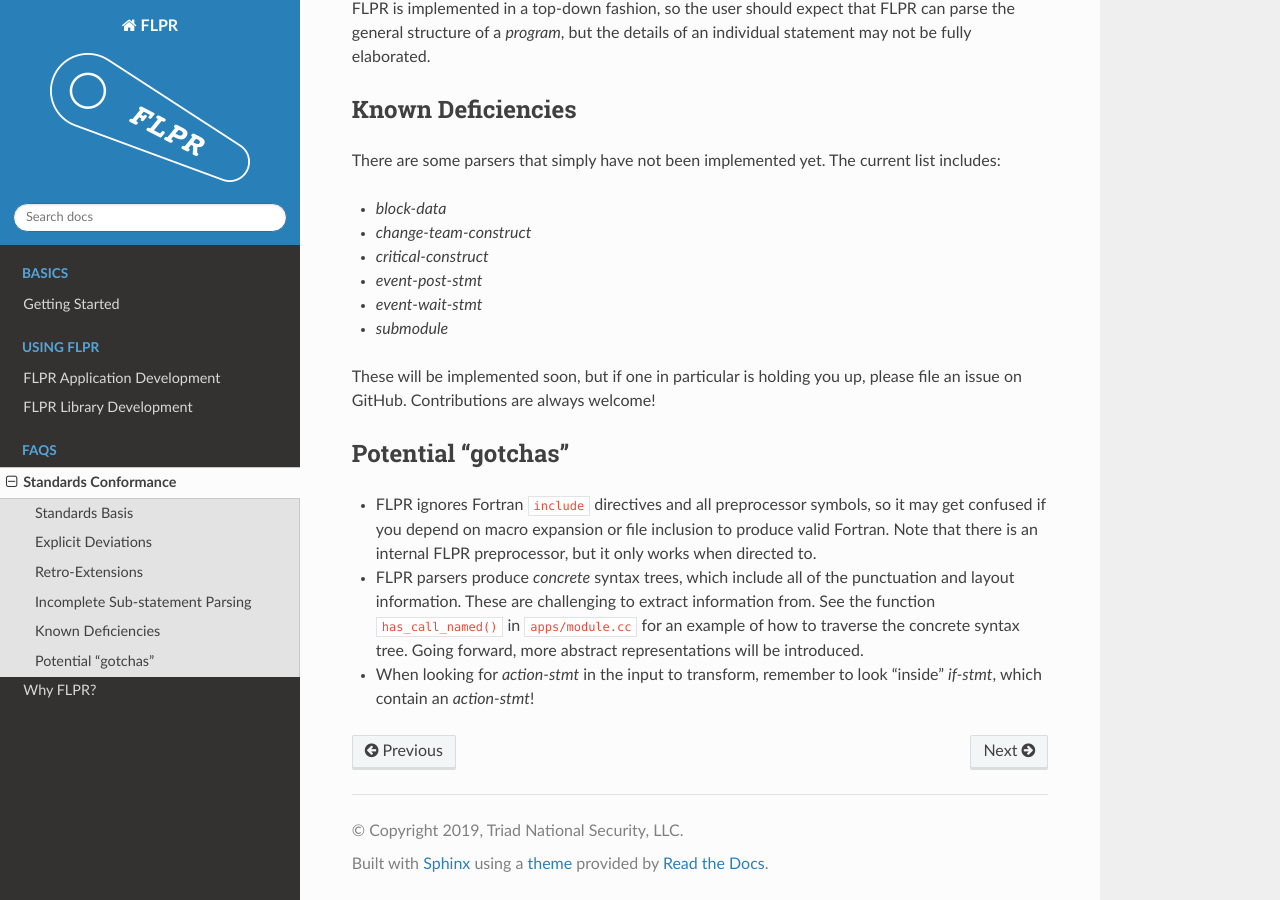
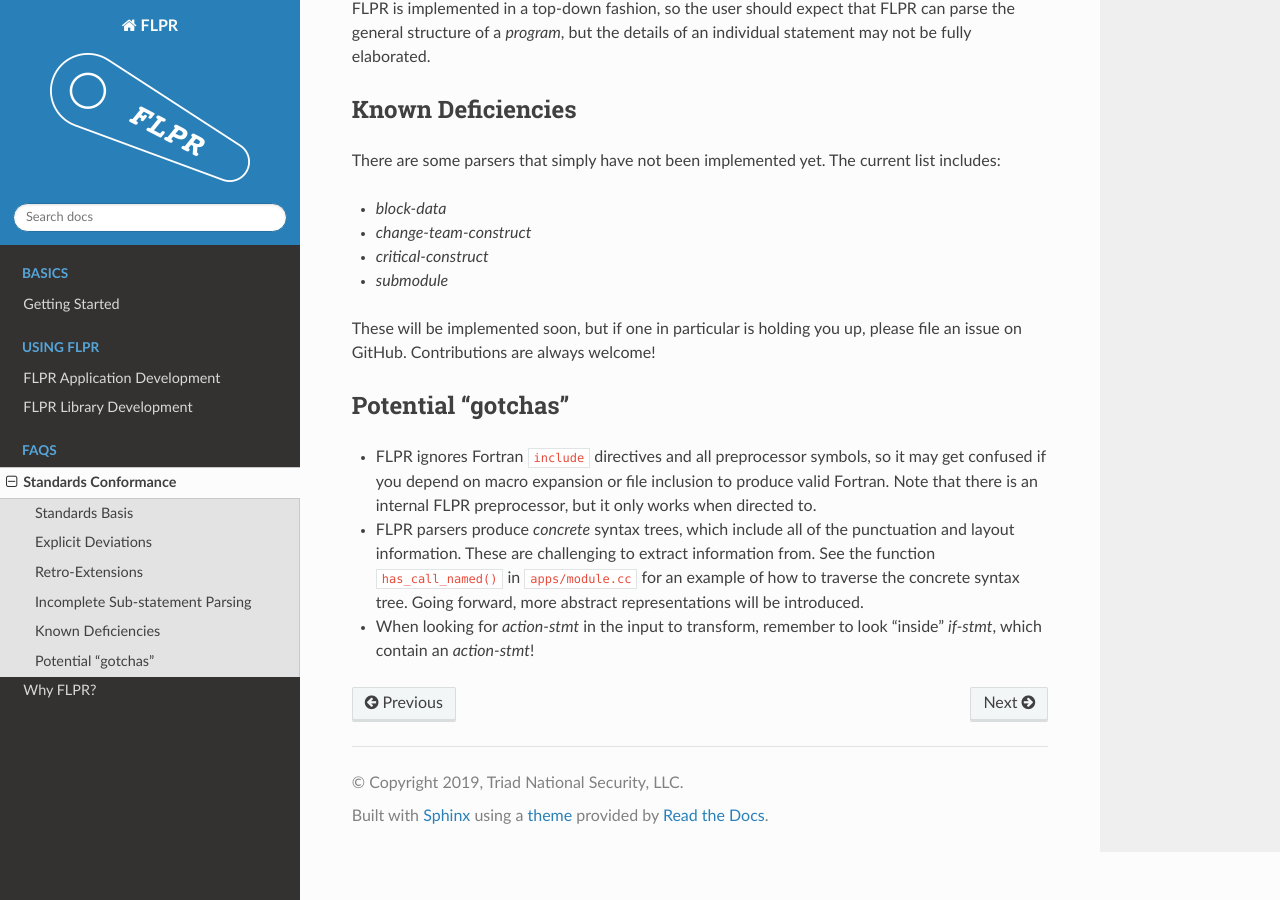
Before and after one commit to lanl/FLPR, a Sphinx documentation site: the page built from docs/sphinx/conformance.rst, in a window 1280 px wide and 900 px high, scrolled down 1276 px. Built offline with Sphinx 7.4.7 and the Read the Docs theme 2.0.0, drawn with Linux system fonts in a browser that asks for light colours.

Commit message:
Implemented event-post-stmt and event-wait-stmt parsers - Added EVENT, POST, and UNTIL_COUNT to scanner and Syntax_Tags - Added event_post_stmt and event_wait_stmt parsers and tests - Updated documentation

```diff
--- a/docs/sphinx/conformance.rst
+++ b/docs/sphinx/conformance.rst
@@ -82,8 +82,6 @@
 * *block-data*
 * *change-team-construct*
 * *critical-construct*
-* *event-post-stmt*
-* *event-wait-stmt*
 * *submodule*
 
 These will be implemented soon, but if one in particular is holding
```
Also changed, not shown: 4 other files.
